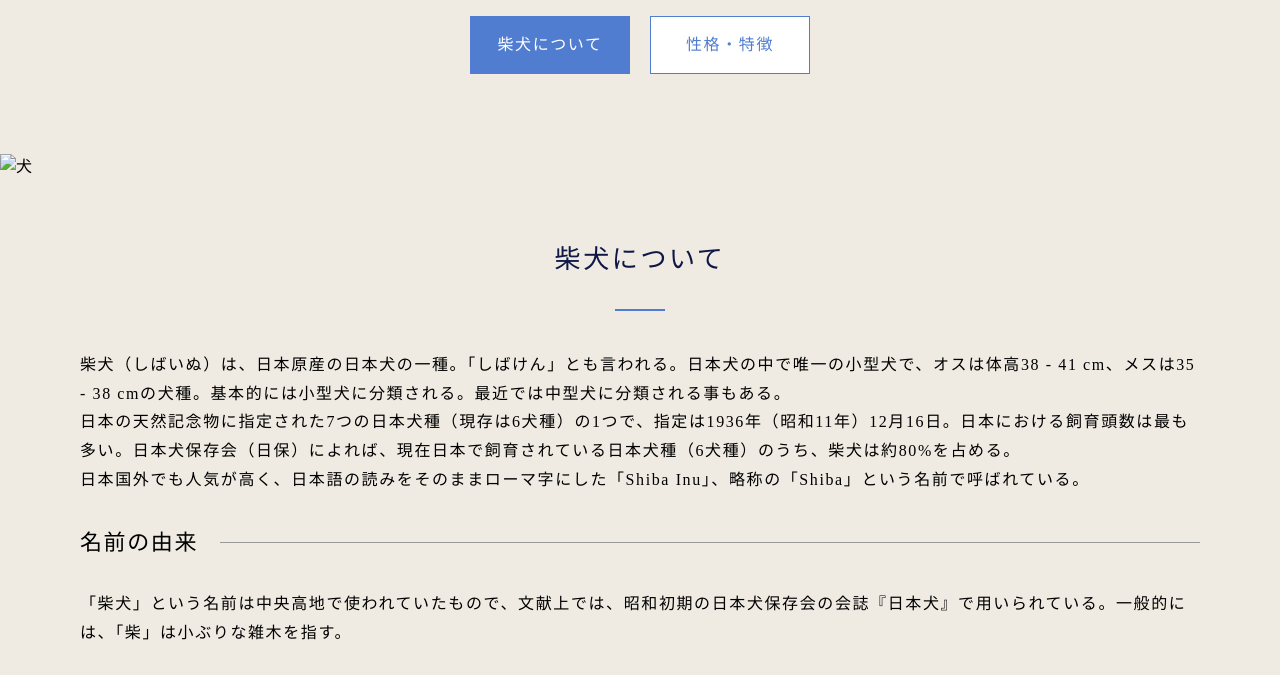
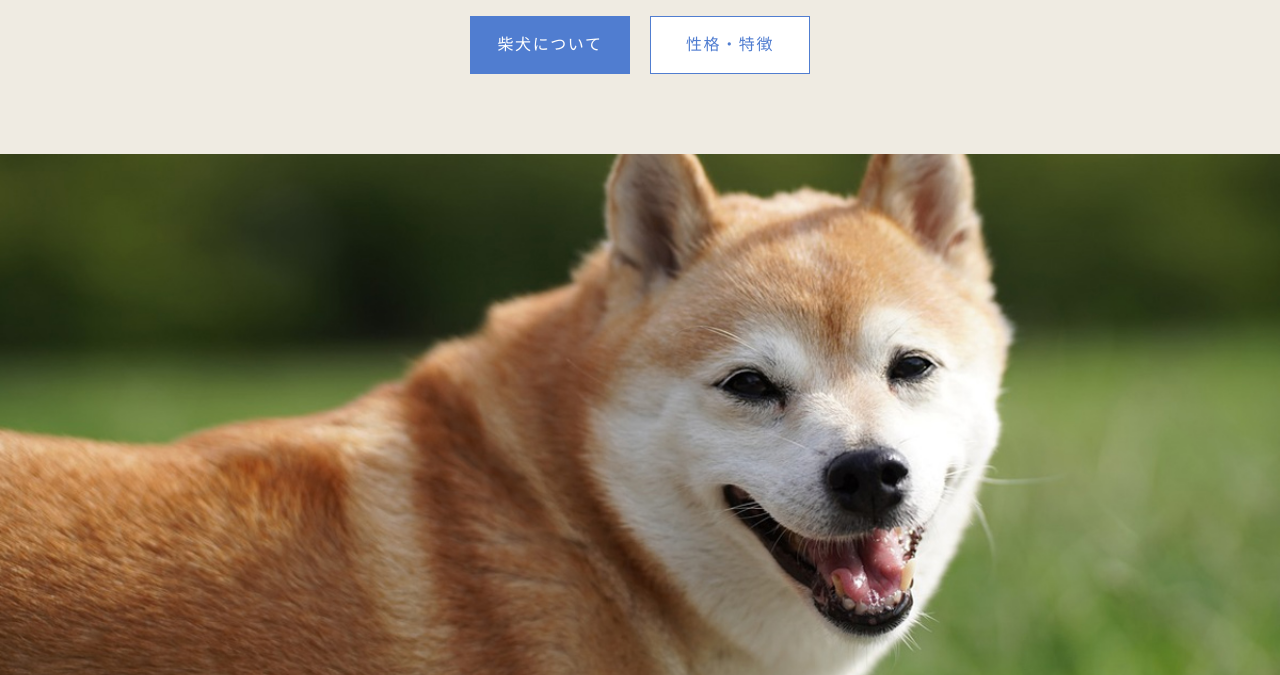
Before and after one commit to atmo08/test-shibainu, a plain HTML site: page index.html in a window 1280 px wide. Shown: the part 112-787 px from the top of the page. Drawn offline with Linux system fonts and the light colour scheme.

Commit message:
Update index.html

```diff
--- a/index.html
+++ b/index.html
@@ -20,7 +20,7 @@
     </nav>
   </header>
   <main>
-    <figure class="mainImage"><img src="./image/home/dog.jpg" alt="犬"></figure>
+    <figure class="mainImage"><img src="./img/home/dog.jpg" alt="犬"></figure>
     <section id="about">
       <h2 class="section-title">柴犬について</h2>
       <p>柴犬（しばいぬ）は、日本原産の日本犬の一種。「しばけん」とも言われる。日本犬の中で唯一の小型犬で、オスは体高38 - 41 cm、メスは35 - 38 cmの犬種。基本的には小型犬に分類される。最近では中型犬に分類される事もある。<br>日本の天然記念物に指定された7つの日本犬種（現存は6犬種）の1つで、指定は1936年（昭和11年）12月16日。日本における飼育頭数は最も多い。日本犬保存会（日保）によれば、現在日本で飼育されている日本犬種（6犬種）のうち、柴犬は約80%を占める。<br>日本国外でも人気が高く、日本語の読みをそのままローマ字にした「Shiba Inu」、略称の「Shiba」という名前で呼ばれている。</p>
```
